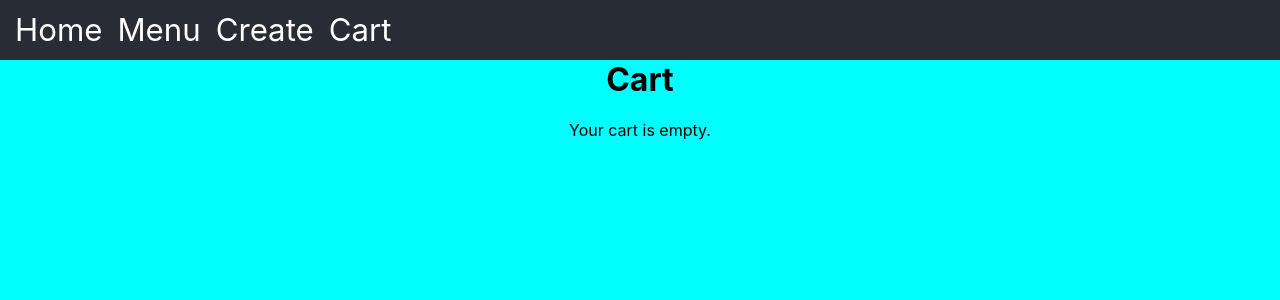
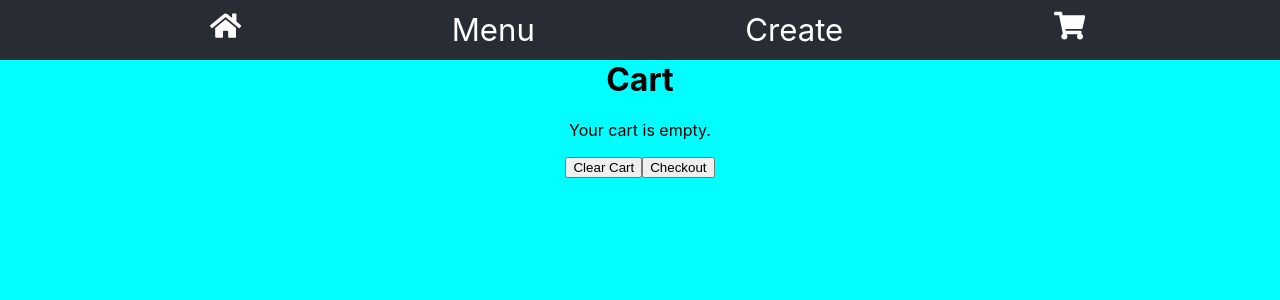
Before and after one commit to skullington4/pickyourpoison2, a React (Create React App) app: page /cart in a window 1280 px wide. Shown: the top 300 px of the page. Built offline with nearby package versions, Linux system fonts and the light colour scheme.

Commit message:
Broken functionality for clickedGlass but got DB connected

```diff
--- a/config/database.js
+++ b/config/database.js
@@ -1,4 +1,4 @@
-const mongoose = require('mongoose');
+import mongoose from 'mongoose';
 
 mongoose.connect(process.env.DATABASE_URL);
 
--- a/src/components/Glasses/Glasses.jsx
+++ b/src/components/Glasses/Glasses.jsx
@@ -3,11 +3,15 @@ import glasses from '../../Data/glasses';
 
 export default function Glasses ({selectedGlass, setSelectedGlass}) {
 
+    const div = document.querySelector('.IndividualGlass');
     const [glassesData, setGlassesData] = React.useState(glasses);
 
     const handleGlassClick = (glass) => {
         setSelectedGlass(glass);
+        div.classList.add('selected');
     }
+
+
 
     return (
         <div className="flexcenter glasses">
--- a/src/components/NavBar/NavBar.jsx
+++ b/src/components/NavBar/NavBar.jsx
@@ -1,13 +1,18 @@
 import React from 'react';
 import { Link } from 'react-router-dom';
+import { FaShoppingCart, FaHome } from 'react-icons/fa';
 
-function NavBar() {
+function NavBar( {cartItems} ) {
+
     return (
         <nav>
-            <Link to="/">Home</Link>
+            <Link to="/"> <FaHome> </FaHome></Link>
             <Link to="/menu">Menu</Link>
             <Link to="/create">Create</Link>
-            <Link to="/cart">Cart</Link>
+            <Link to="/cart">
+                <FaShoppingCart />
+                {cartItems.length > 0 && <span>{cartItems.length}</span>}
+            </Link>
         </nav>
     );
 }
--- a/src/index.js
+++ b/src/index.js
@@ -2,8 +2,8 @@ import React from 'react';
 import ReactDOM from 'react-dom/client';
 import { BrowserRouter as Router } from 'react-router-dom';
 import './index.css';
-import App from './pages/App/App';
-import reportWebVitals from './reportWebVitals';
+import App from './pages/App/App.jsx';
+import reportWebVitals from './reportWebVitals.js';
 
 const root = ReactDOM.createRoot(document.getElementById('root'));
 root.render(
--- a/src/pages/App/App.css
+++ b/src/pages/App/App.css
@@ -27,7 +27,7 @@
 nav {
   position: fixed;
   display: flex;
-  justify-content: start;
+  justify-content: space-evenly;
   align-items: center;
   background-color: #282c34;
   width: 100%;
@@ -82,6 +82,11 @@ nav a {
   box-shadow: 5px 5px 5px rgba(0, 0, 0, 0.3);
 }
 
+.selected {
+  border: 3px solid black;
+
+}
+
 .bigText {
   font-size: 7vmin;
 }
@@ -129,9 +134,7 @@ nav a {
 }
 
 .cart-item {
-
   height: max-content;
-
 }
 
 .cart-item-details {
--- a/src/pages/App/App.jsx
+++ b/src/pages/App/App.jsx
@@ -1,10 +1,10 @@
 import React from 'react';
 import NavBar from '../../components/NavBar/NavBar';
 import { Routes, Route } from 'react-router-dom';
-import Home from '../Home/Home';
-import Menu from '../Menu/Menu';
-import Create from '../Create/Create';
-import Cart from '../Cart/Cart';
+import Home from '../Home/Home.jsx';
+import Menu from '../Menu/Menu.jsx';
+import Create from '../Create/Create.jsx';
+import Cart from '../Cart/Cart.jsx';
 import './App.css';
 import glasses from '../../Data/glasses';
 
@@ -17,7 +17,7 @@ export default function App() {
   return (
     <div className="App">
       <header className="App-header">
-          <NavBar/>
+          <NavBar cartItems={cartItems}/>
       </header>
 
         <Routes>
--- a/src/pages/Cart/Cart.jsx
+++ b/src/pages/Cart/Cart.jsx
@@ -3,6 +3,11 @@ import CartItem from '../../components/CartItem/CartItem';
 
 const Cart = ({ cartItems, setCartItems }) => {
     const totalPrice = cartItems.reduce((acc, item) => acc + Number(item.price), 0);
+
+    const handleCheckout = () => {
+        alert(`Your total is $${Number(totalPrice.toFixed(2))}. Thank you for your order!`);
+        setCartItems([]);
+    }
 
     return (
         <div>
@@ -21,6 +26,8 @@ const Cart = ({ cartItems, setCartItems }) => {
                     <p>Total price: ${Number(totalPrice.toFixed(2))}</p>
                 </div>
             )}
+            <button className='clearCart' onClick={() => setCartItems([])}>Clear Cart</button>
+            <button className='checkout' onClick={() => handleCheckout()}>Checkout</button>
         </div>
     );
 };
```
Also changed, not shown: package.json (+7 -0 lines), server.js (+4 -3 lines), 1 other file (tests, documents, lock files or other folders).
